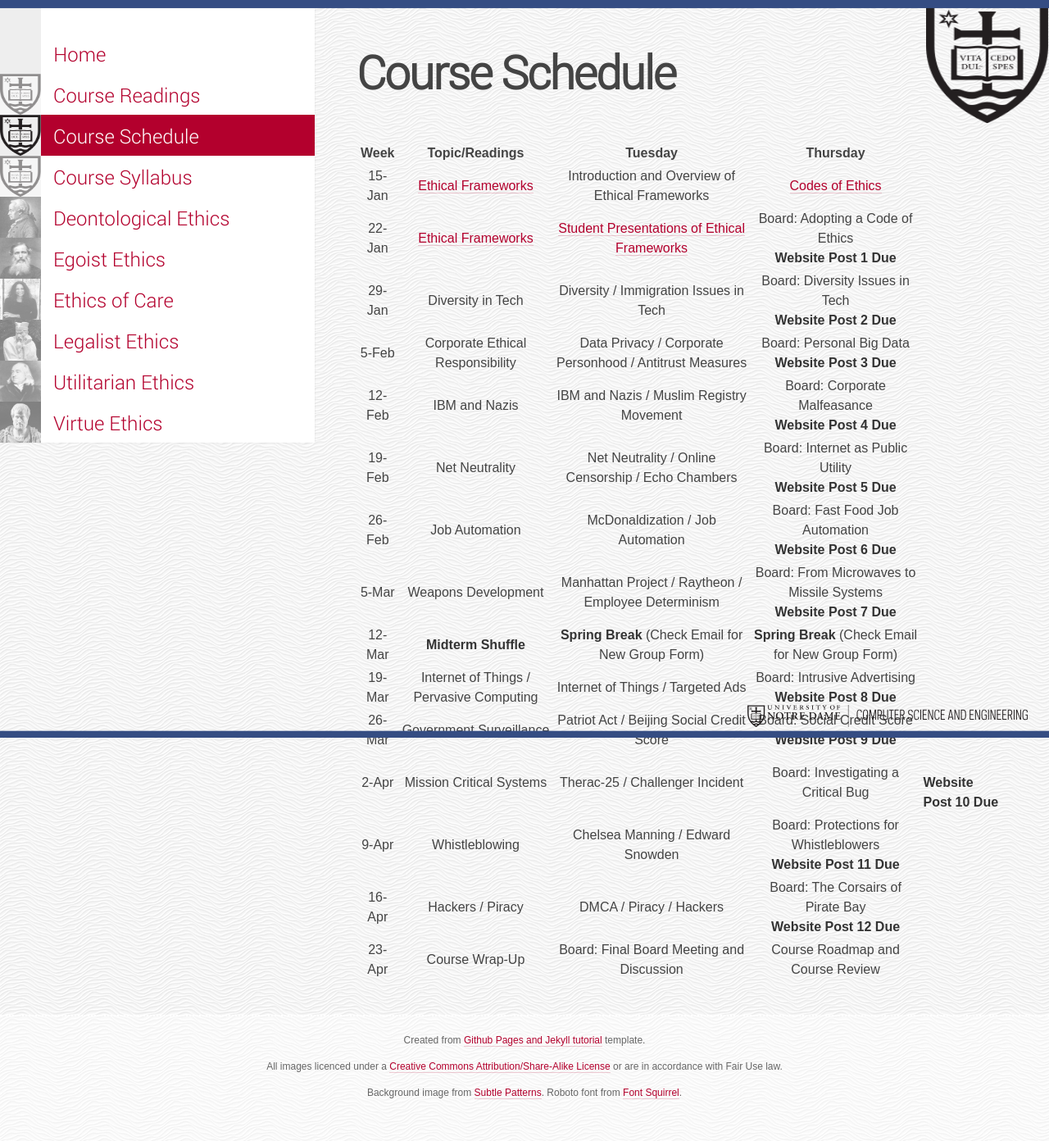
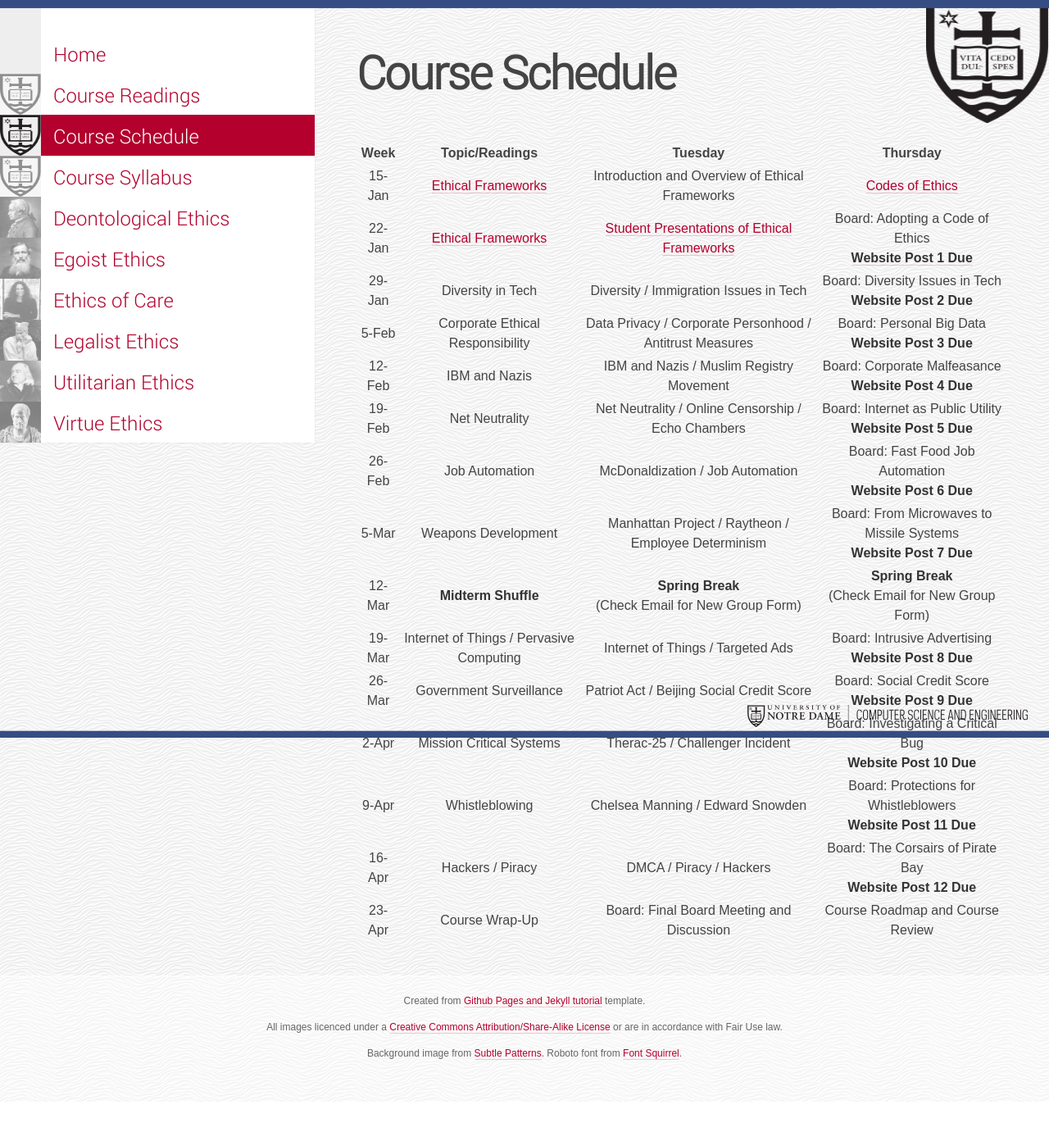
Before and after one commit to pfalvey/ethical-computing-institute, a Jekyll site: the page built from course-schedule.md, in a window 1280 px wide. Shown: the whole page at 82% size. Built offline with Jekyll 4.4.1, drawn with Linux system fonts in a browser that asks for light colours; after the commit the page ends 1344 px from its top, so only the background shows below that.

Commit message:
Bug fixes/style changes

```diff
--- a/course-schedule.md
+++ b/course-schedule.md
@@ -9,17 +9,17 @@
 | Week   | Topic/Readings                                    | Tuesday                                                  | Thursday                                      |
 |:--------:|:------------------------------------------:|:----------------------------------------------------------:|:-----------------------------------------------:|
 | 15-Jan | [Ethical Frameworks](course-readings#overview)       | Introduction and Overview of Ethical Frameworks          | [Codes of Ethics](course-readings#codes-of-ethics)           |
-| 22-Jan | [Ethical Frameworks](course-readings#overview)                       | [Student Presentations of Ethical Frameworks](course-assignments#framework-presentation)              | Board: Adopting a Code of Ethics     <br> **Website Post 1 Due**         |
+| 22-Jan | [Ethical Frameworks](course-readings#overview)                       | [Student Presentations of Ethical Frameworks](course-assignments#framework-presentation)              | Board: Adopting a Code of Ethics     <br> [**Website Post 1 Due**](course-assignments#website-post-1)         |
 | 29-Jan | Diversity in Tech                      | Diversity / Immigration Issues in Tech                   | Board: Diversity Issues in Tech        <br> **Website Post 2 Due**       |
 | 5-Feb  | Corporate Ethical Responsibility         | Data Privacy / Corporate Personhood / Antitrust Measures | Board: Personal Big Data        <br> **Website Post 3 Due**              |
 | 12-Feb | IBM and Nazis                            | IBM and Nazis / Muslim Registry Movement                 | Board: Corporate Malfeasance         <br> **Website Post 4 Due**         |
 | 19-Feb | Net Neutrality                           | Net Neutrality / Online Censorship / Echo Chambers       | Board: Internet as Public Utility      <br> **Website Post 5 Due**       |
 | 26-Feb | Job Automation                           | McDonaldization / Job Automation                         | Board: Fast Food Job Automation         <br> **Website Post 6 Due**      |
 | 5-Mar  | Weapons Development                      | Manhattan Project / Raytheon / Employee Determinism      | Board: From Microwaves to Missile Systems   <br> **Website Post 7 Due**  |
-| 12-Mar | **Midterm Shuffle**                          | **Spring Break** (Check Email for New Group Form)            | **Spring Break** (Check Email for New Group Form) |
+| 12-Mar | **Midterm Shuffle**                          | **Spring Break** <br> (Check Email for New Group Form)            | **Spring Break** <br> (Check Email for New Group Form) |
 | 19-Mar | Internet of Things / Pervasive Computing | Internet of Things / Targeted Ads                        | Board: Intrusive Advertising        <br> **Website Post 8 Due**          |
 | 26-Mar | Government Surveillance                  | Patriot Act / Beijing Social Credit Score                | Board: Social Credit Score        <br> **Website Post 9 Due**            |
-| 2-Apr  | Mission Critical Systems                 | Therac-25 / Challenger Incident                          | Board: Investigating a Critical Bug           |<br> **Website Post 10 Due**
+| 2-Apr  | Mission Critical Systems                 | Therac-25 / Challenger Incident                          | Board: Investigating a Critical Bug           <br> **Website Post 10 Due**
 | 9-Apr  | Whistleblowing                           | Chelsea Manning / Edward Snowden                         | Board: Protections for Whistleblowers      <br> **Website Post 11 Due**   |
 | 16-Apr | Hackers / Piracy                         | DMCA / Piracy / Hackers                                  | Board: The Corsairs of Pirate Bay        <br> **Website Post 12 Due**     |
 | 23-Apr | Course Wrap-Up                           | Board: Final Board Meeting and Discussion                | Course Roadmap and Course Review              |
```
Also changed, not shown: course-syllabus.md (+1 -1 lines).
